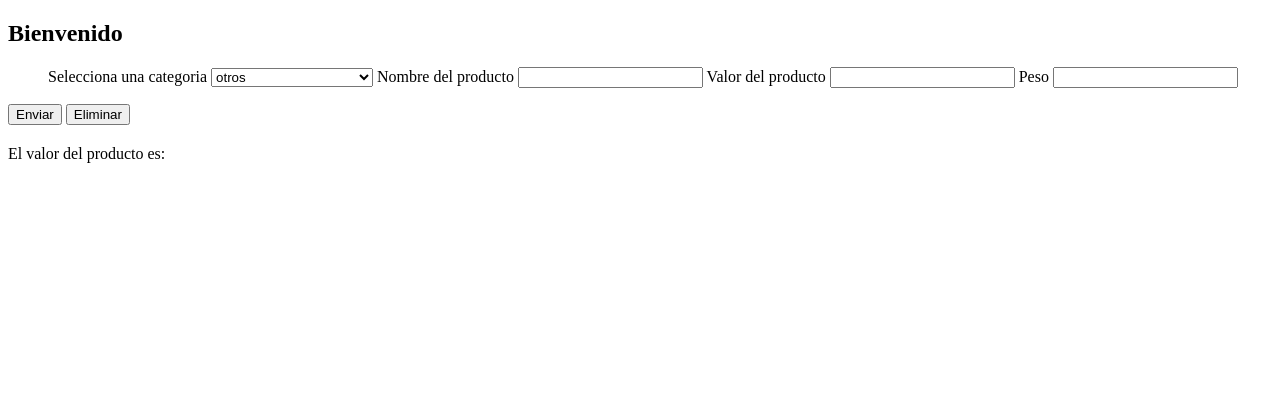
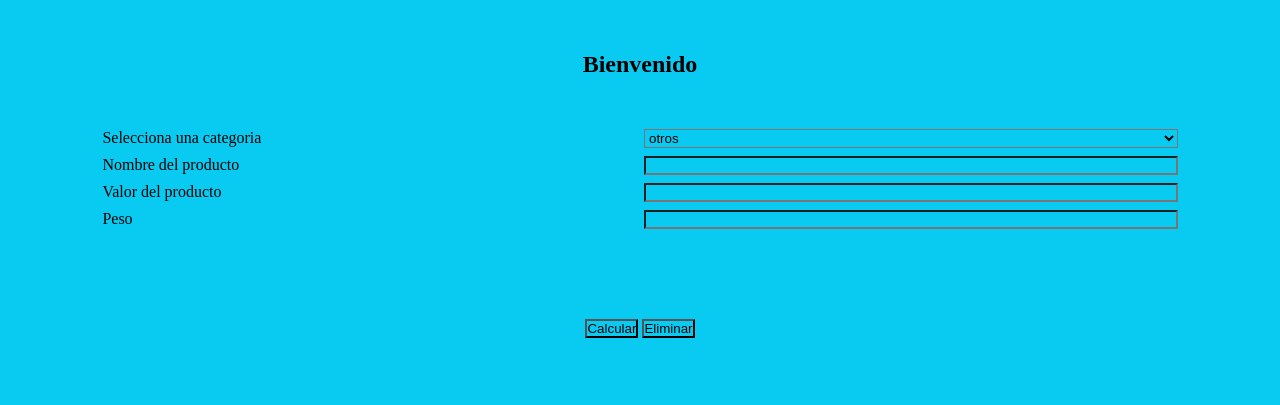
Before and after one commit to arnolgarzon/proyectos, a plain HTML site: page precioventa/index.html in a window 1280 px wide. Drawn offline with Linux system fonts and the light colour scheme.

Commit message:
valor 3.0

```diff
--- /dev/null
+++ b/precioventa/index.css
@@ -0,0 +1,32 @@
+* {
+background: #09CBF2;
+margin: 0;
+padding: 0;
+}
+
+.formulario{
+    padding-top: 4vw;
+
+}
+.formulario h2 {
+    text-align: center;
+}
+form ul{
+    padding-right: 8vw;
+    padding-left: 8vw;
+    padding-top: 4vw;
+    display: grid;
+    grid-template-columns: repeat(2, 1fr);
+    grid-gap: 8px;
+    list-style: none;
+}
+
+.botones {
+    text-align:center;
+    align-items: center;
+    padding-top: 7vw;
+}
+.resultado{
+    padding-top: 5vw;
+    text-align:center;
+}
--- a/precioventa/index.html
+++ b/precioventa/index.html
@@ -4,6 +4,7 @@
     <meta charset="UTF-8">
     <meta http-equiv="X-UA-Compatible" content="IE=edge">
     <meta name="viewport" content="width=device-width, initial-scale=1.0">
+    <link rel="stylesheet" href="index.css">
     <title>Valor</title>
 </head>
 <body>
@@ -25,12 +26,16 @@
                 <layaut>Peso</layaut>
                 <input type="number" name="peso" id="inputWeight">
             </ul>
-            <button id="buttonSend">Enviar</button>
+            <div class="botones">
+            <button id="buttonSend">Calcular</button>
             <input type="reset" value="Eliminar">
+            </div>
         </form>
     </div>
-    <h2 id="producto"></h2>
-    <span>El valor del producto es: </span><span id="valorFinal"></span>
+    <div class="resultado">
+    <h3 id="producto"></h3>
+    <h3 id="valor"></h3>
+    </div>
     <script src="valor.js"></script>
 </body>
 </html>
--- a/precioventa/valor.js
+++ b/precioventa/valor.js
@@ -11,31 +11,36 @@ let arancel;
 let comision;
 let categoria;
 let valueEnd;
-let nombre = document.querySelector('#producto');
+let nombreHtml = document.querySelector('#producto');
+let valorHtml = document.querySelector('#valor');
 
 function calcularPrecio(){
 
     value = (parseInt(inputValue.value));
     arancel = (value * 0.10);
     iva = ((envio + value + arancel) * 0.19);
-    categoria = inputCategory.value;
+    categoria = (parseInt(inputCategory.value));
 
     calcularCostoEnvio();
     //operador ternario
      (value > 200) ? alert("el iva es de: " + iva) : alert("no tiene iva");
 
     // switch case
-    switch (categoria){
-        case 1 : comision = 0
+    switch (categoria) {
+        case 1 :
+        comision = 0
         break
-        case 2 : comision = 0.10
+        case 2 :
+        comision = 0.10
         break
-        case 3 : comision = 0.05
+        case 3 :
+        comision = 0.05
         break
-        case 4 : comision = 0.15
+        case 4 :
+        comision = 0.15
         break
-        default : console.log("Invalid categoria")
-        break
+        default :
+        console.log("Invalid categoria")
     }
 
     if (comision == 0 & value < 200){
@@ -50,8 +55,8 @@ function calcularPrecio(){
     else{
         valueEnd = ((envio + value + arancel) * 1.1 ) / (1 - comision);
     }
-    nombre.innerHTML = inputName.value;
-    alert(valueEnd)
+    nombreHtml.innerHTML = "Tu producto es: " + inputName.value;
+    valorHtml.innerHTML = "el costo total del envio es: " + valueEnd;
 }
 function calcularCostoEnvio (){
     peso = (parseInt(inputWeight.value));
@@ -62,7 +67,7 @@ function calcularCostoEnvio (){
         alert("el costo del envio es: $" + envio);
     }
     else{
-        alert("el costo del envio es: " + envio)
+        alert("El costo del envio es: " + envio)
     }
 }
 
```
